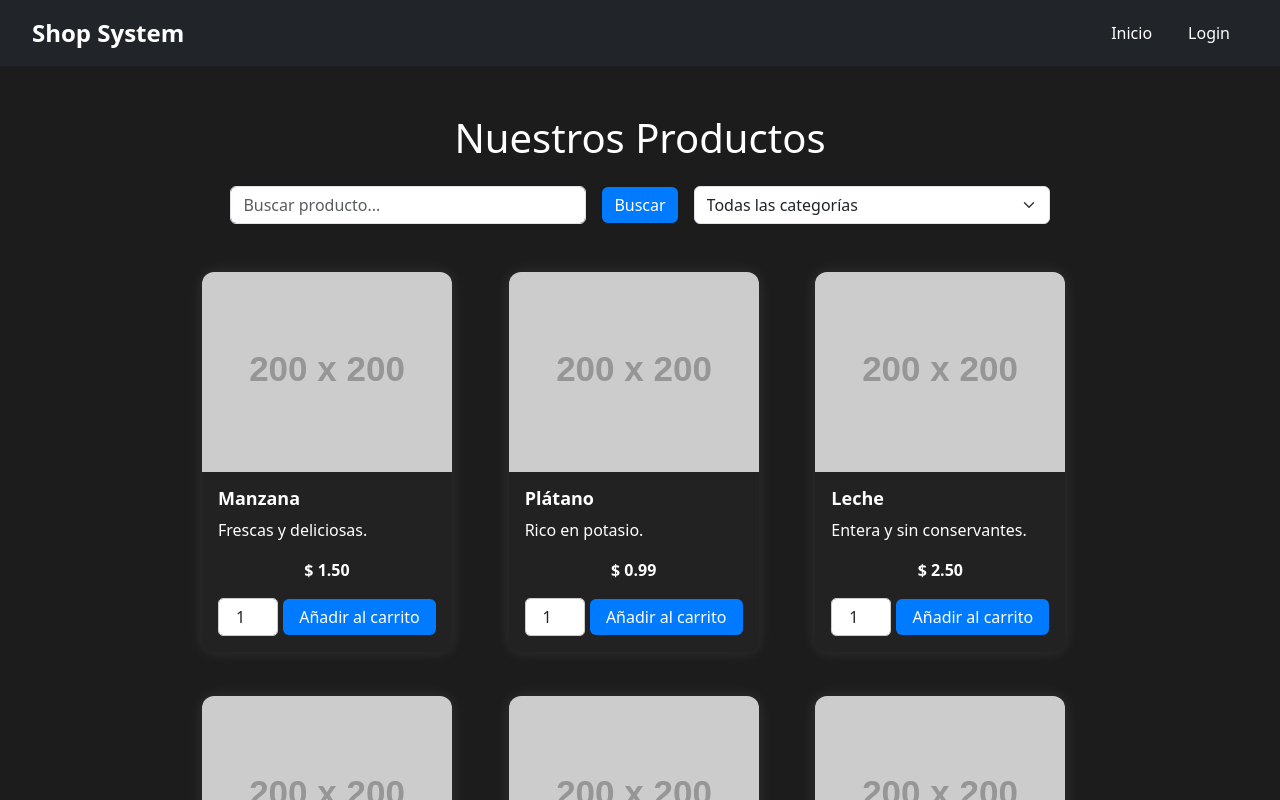
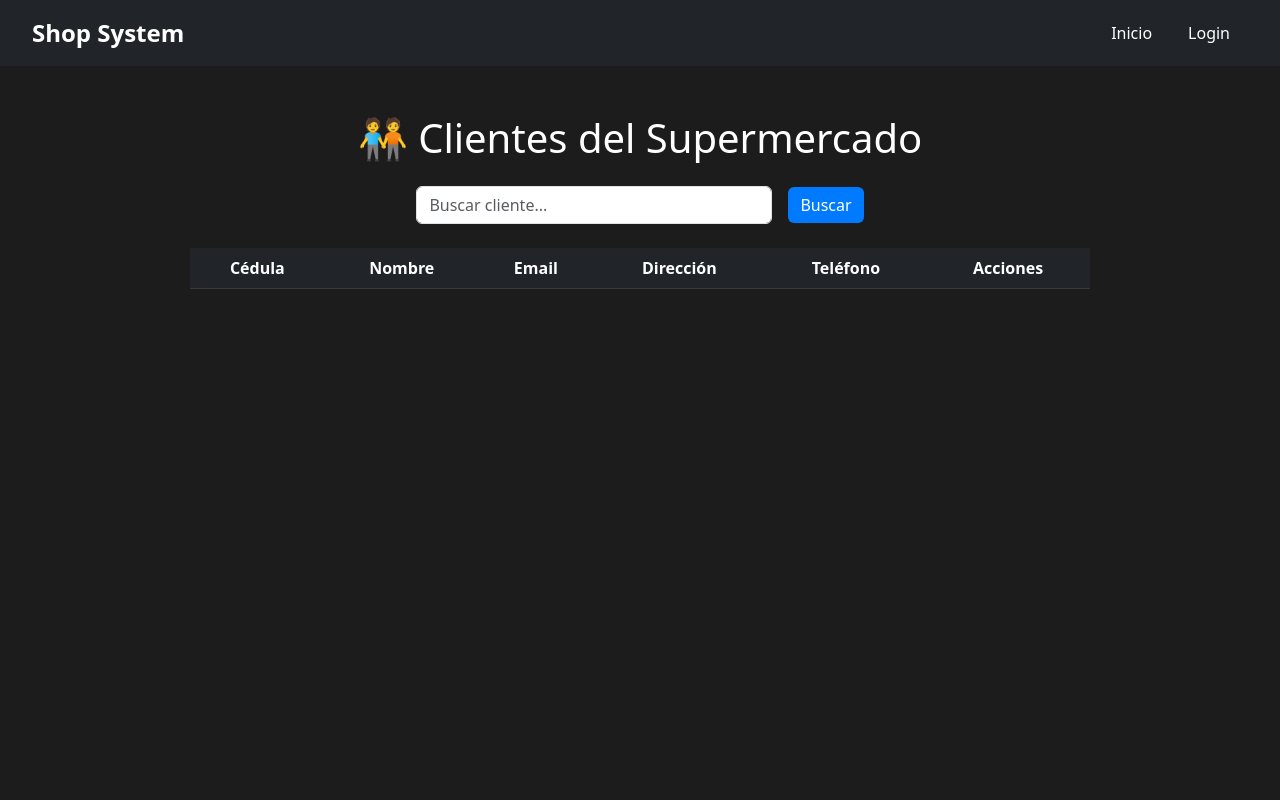
Before and after one commit to HulbertAlejandro/shopSystem-frontend, an Angular app: page /clientes in a window 1280 px wide. Before the commit this address led to /. Shown: the top 800 px of the page. Built offline with nearby package versions, Linux system fonts and the light colour scheme.

Commit message:
Creación del componente Clientes

```diff
--- a/src/app/app.routes.ts
+++ b/src/app/app.routes.ts
@@ -7,6 +7,7 @@ import { VerificacionComponent } from './componentes/verificacion/verificacion.c
 import { EditarCuentaComponent } from './componentes/editar-cuenta/editar-cuenta.component';
 import { CarritoComponent } from './componentes/carrito/carrito.component';
 import { BodegaComponent } from './componentes/bodega/bodega.component';
+import { ClientesComponent } from './componentes/clientes/clientes.component';
 
 export const routes: Routes = [
    { path: '', component: InicioComponent },
@@ -18,5 +19,6 @@ export const routes: Routes = [
    { path: "editar-cuenta", component: EditarCuentaComponent},
    { path: "carrito", component: CarritoComponent},
    { path: "bodega", component: BodegaComponent},
+   { path: "clientes", component: ClientesComponent },
    { path: "**", pathMatch: "full", redirectTo: "" }
 ];
--- /dev/null
+++ b/src/app/componentes/clientes/clientes.component.html
@@ -0,0 +1,90 @@
+<!DOCTYPE html>
+<html lang="es">
+<head>
+    <meta charset="utf-8">
+    <meta name="viewport" content="width=device-width, initial-scale=1">
+    <title>Clientes - Supermercado</title>
+    <link href="https://cdn.jsdelivr.net/npm/bootstrap@5.3.0/dist/css/bootstrap.min.css" rel="stylesheet">
+    <style>
+        body {
+            background-color: #1c1c1c;
+            color: white;
+            display: flex;
+            flex-direction: column;
+            min-height: 100vh;
+        }
+        .content {
+            flex: 1;
+        }
+        .table-container {
+            max-width: 900px;
+            margin: 0 auto;
+        }
+        .table {
+            background: #222;
+            color: white;
+        }
+        .btn-primary {
+            background-color: #007bff;
+            border: none;
+        }
+        .btn-primary:hover {
+            background-color: #0056b3;
+        }
+        footer {
+            background: #111;
+            color: #ccc;
+            text-align: center;
+            padding: 15px;
+            margin-top: auto;
+        }
+    </style>
+</head>
+<body>
+    <div class="container content py-5">
+        <h1 class="text-center mb-4">🧑‍🤝‍🧑 Clientes del Supermercado</h1>
+
+        <!-- Filtros de búsqueda -->
+        <div class="d-flex flex-wrap justify-content-center align-items-center mb-4">
+            <div class="col-md-4 px-2">
+                <input type="text" class="form-control" placeholder="Buscar cliente..." #filtroInput>
+            </div>
+            <div class="col-auto px-2">
+                <button class="btn btn-primary" (click)="buscarCliente(filtroInput.value)">Buscar</button>
+            </div>
+        </div>
+
+        <!-- Tabla de clientes -->
+        <div class="table-container">
+            <table class="table table-dark table-striped text-center">
+                <thead>
+                    <tr>
+                        <th>Cédula</th>
+                        <th>Nombre</th>
+                        <th>Email</th>
+                        <th>Dirección</th>
+                        <th>Teléfono</th>
+                        <th>Acciones</th>
+                    </tr>
+                </thead>
+                <tbody>
+                    @for (cliente of clientesFiltrados; track cliente.cedula) {
+                        <tr>
+                            <td>{{ cliente.cedula }}</td>
+                            <td>{{ cliente.nombre }}</td>
+                            <td>{{ cliente.email }}</td>
+                            <td>{{ cliente.direccion }}</td>
+                            <td>{{ cliente.telefono }}</td>
+                            <td>
+                                <button class="btn btn-danger btn-sm" (click)="eliminarCliente(cliente)">
+                                    Eliminar
+                                </button>
+                            </td>
+                        </tr>
+                    }
+                </tbody>
+            </table>
+        </div>
+    </div>
+</body>
+</html>
--- /dev/null
+++ b/src/app/componentes/clientes/clientes.component.ts
@@ -0,0 +1,41 @@
+import { Component, OnInit } from '@angular/core';
+
+interface Cliente {
+    cedula: string;
+    nombre: string;
+    email: string;
+    direccion: string;
+    telefono: string;
+}
+
+@Component({
+    selector: 'app-clientes',
+    templateUrl: './clientes.component.html',
+    styleUrls: ['./clientes.component.css']
+})
+export class ClientesComponent implements OnInit {
+    clientes: Cliente[] = [];
+    clientesFiltrados: Cliente[] = [];
+
+    constructor() {}
+
+    ngOnInit(): void {
+        this.cargarClientes();
+    }
+
+    cargarClientes(): void {
+        // Lógica para cargar clientes (se llenará después)
+    }
+
+    buscarCliente(filtro: string): void {
+        this.clientesFiltrados = this.clientes.filter(cliente =>
+            cliente.nombre.toLowerCase().includes(filtro.toLowerCase()) ||
+            cliente.cedula.includes(filtro)
+        );
+    }
+
+    eliminarCliente(cliente: Cliente): void {
+        this.clientes = this.clientes.filter(c => c.cedula !== cliente.cedula);
+        this.buscarCliente('');
+    }
+}
--- a/src/app/componentes/header/header.component.html
+++ b/src/app/componentes/header/header.component.html
@@ -28,6 +28,7 @@
             <!-- Opciones para ADMINISTRADOR -->
             @if (rol === 'ADMINISTRADOR') {
               <li class="nav-item"><a class="nav-link" routerLink="/bodega">Bodega</a></li>
+              <li class="nav-item"><a class="nav-link" routerLink="/clientes">Clientes</a></li>
             }
 
             <!-- Menú desplegable con icono de usuario -->
```
Also changed, not shown: src/app/componentes/clientes/clientes.component.css (added).
